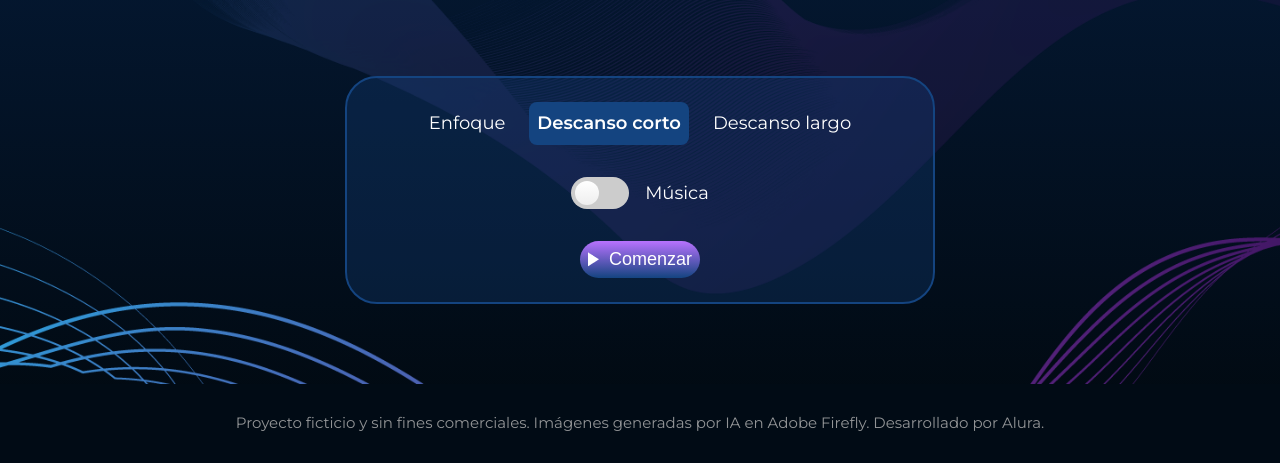
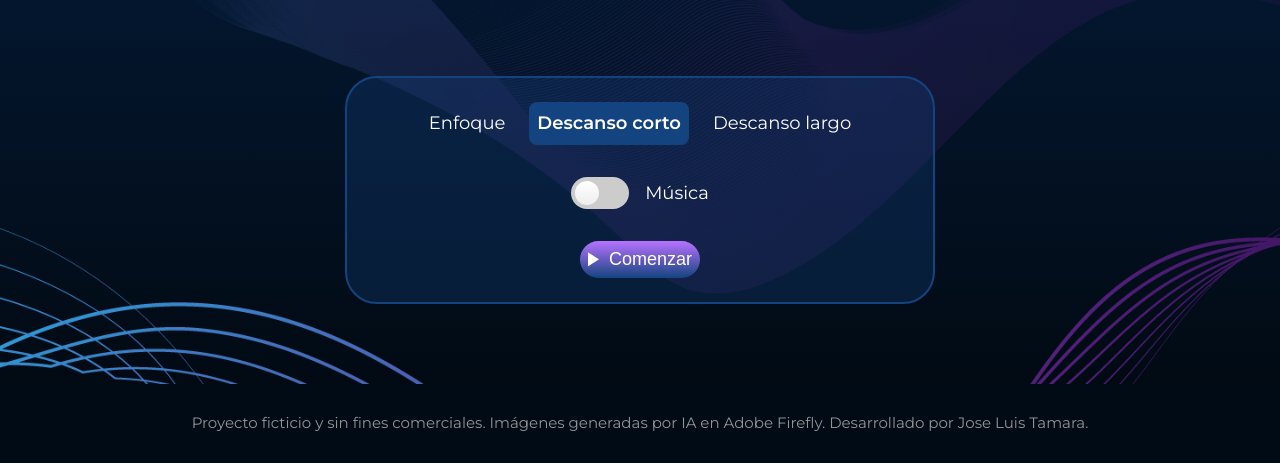
Before and after one commit to Josetamara12/FOKUSTAMARA, a plain HTML site: page index.html in a window 1280 px wide. Shown: the part 548-1011 px from the top of the page. Drawn offline with nearby package versions, Linux system fonts and the light colour scheme; a web font is replaced by a local one.

Commit message:
Se actualizan datos de rodapie

```diff
--- a/index.html
+++ b/index.html
@@ -72,7 +72,7 @@
 
         <footer class="app__footer">
             <p class="app__footer-text">
-                Proyecto ficticio y sin fines comerciales. Imágenes generadas por IA en Adobe Firefly. Desarrollado por Alura.
+                Proyecto ficticio y sin fines comerciales. Imágenes generadas por IA en Adobe Firefly. Desarrollado por Jose Luis Tamara.
             </p>
         </footer>
     </main>
```
